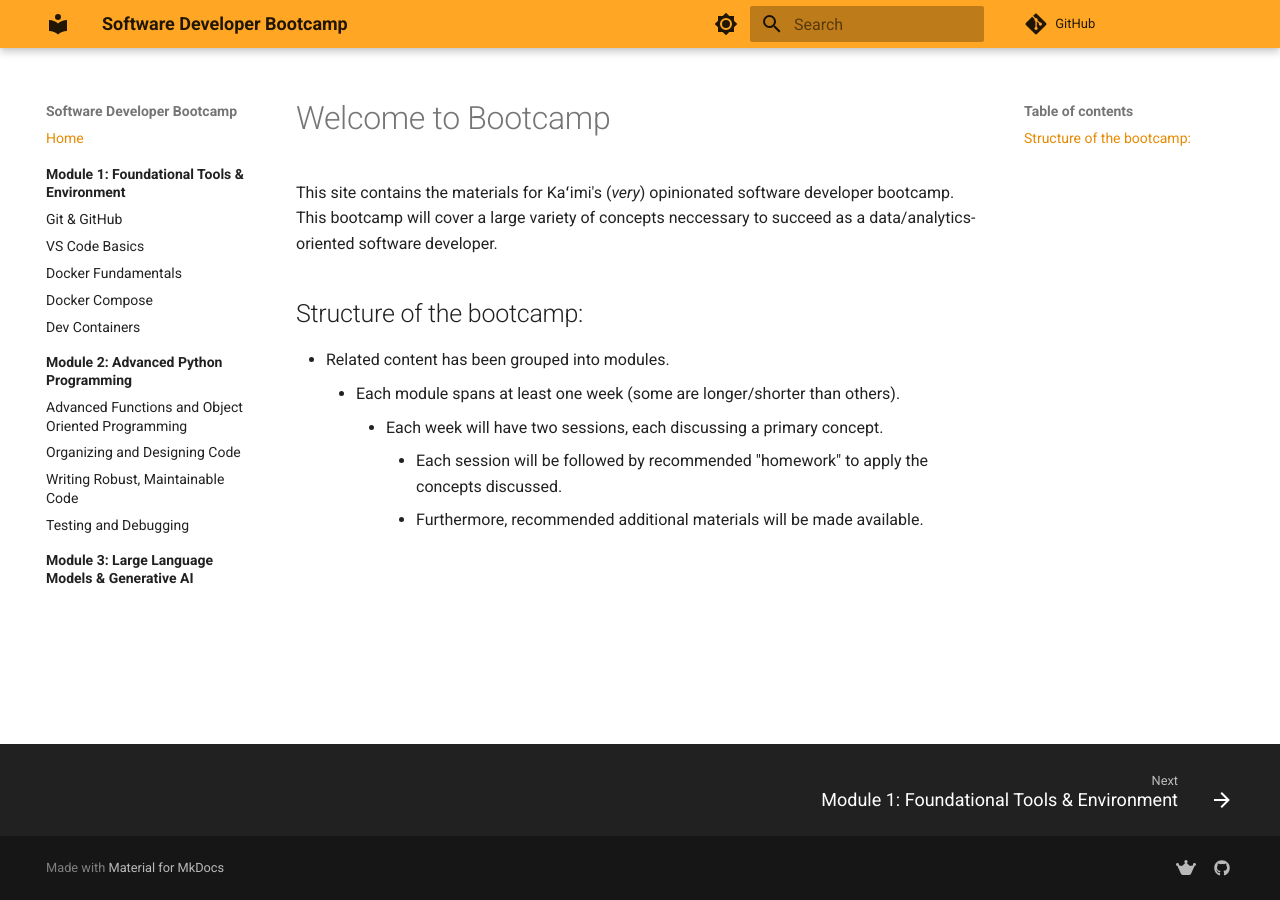
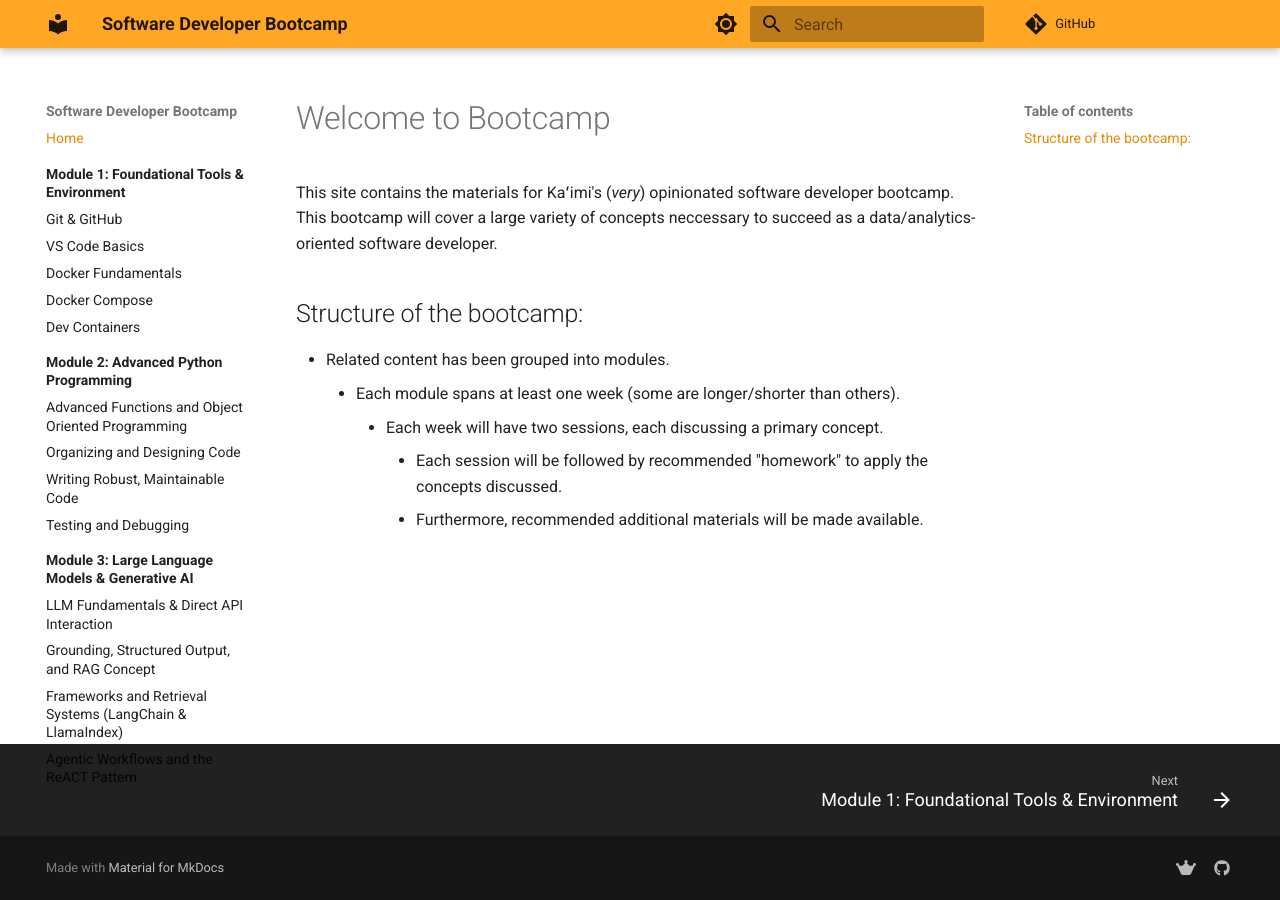
Before and after one commit to kaimibk/Software-Dev-Bootcamp, an MkDocs documentation site: the page built from docs/index.md, in a window 1280 px wide. Built offline with MkDocs 1.6.1 and Material for MkDocs 9.7.7, drawn with Linux system fonts in a browser that asks for light colours; comment, search, counter and statistics services are not loaded.

Commit message:
Update mkdocs.yml

```diff
--- a/mkdocs.yml
+++ b/mkdocs.yml
@@ -83,6 +83,10 @@ nav:
     - Testing and Debugging: module-2/session-4.md
   - "Module 3: Large Language Models & Generative AI":
     - module-3/index.md
+    - LLM Fundamentals & Direct API Interaction: module-3/session-1.md
+    - Grounding, Structured Output, and RAG Concept: module-3/session-2.md
+    - Frameworks and Retrieval Systems (LangChain & LlamaIndex): module-3/session-3.md
+    - Agentic Workflows and the ReACT Pattern: module-3/session-4.md
 
 extra:
   social:
```
